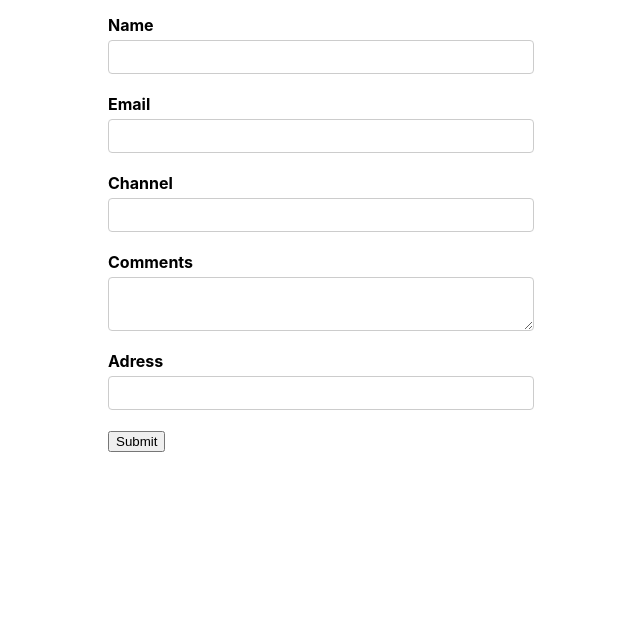
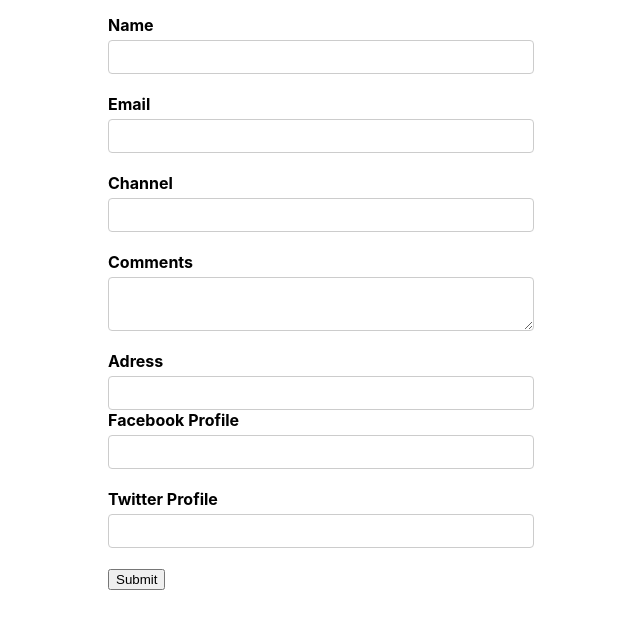
Before and after one commit to ufukucar/react-formik-test, a React (Create React App) app: page / in a window 1280 px wide. Shown: the top 628 px of the page, without its empty margins (319-959 px from the left). Built offline with nearby package versions, Linux system fonts and the light colour scheme.

Commit message:
=Nested Objects

```diff
--- a/src/components/YoutubeForm.jsx
+++ b/src/components/YoutubeForm.jsx
@@ -11,6 +11,10 @@ const YoutubeForm = () => {
     channel: '',
     comments: '',
     address: '',
+    social: {
+      facebook: '',
+      twitter: '',
+    },
   }
 
   const onSubmit = (values) => {
@@ -76,6 +80,16 @@ const YoutubeForm = () => {
               )
             }}
           </Field>
+
+          <div className="form-control">
+            <label htmlFor="facebook">Facebook Profile</label>
+            <Field type="text" name="social.facebook" id="facebook" />
+          </div>
+
+          <div className="form-control">
+            <label htmlFor="twitter">Twitter Profile</label>
+            <Field type="text" name="social.twitter" id="twitter" />
+          </div>
         </div>
 
         <button type="submit">Submit</button>
```
